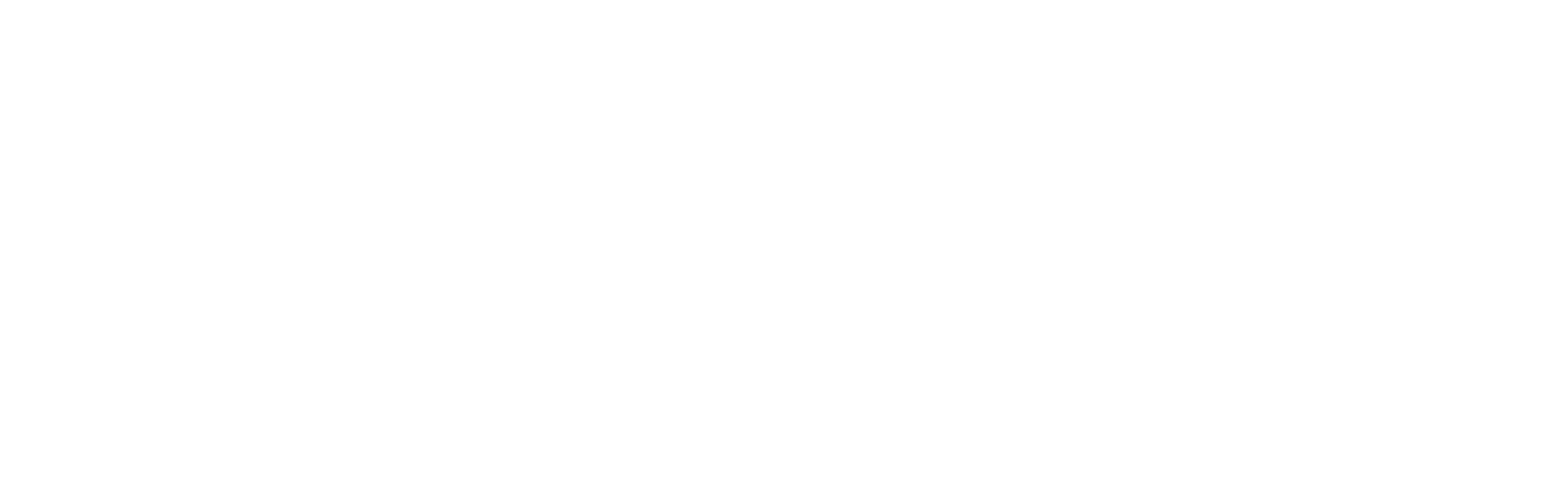
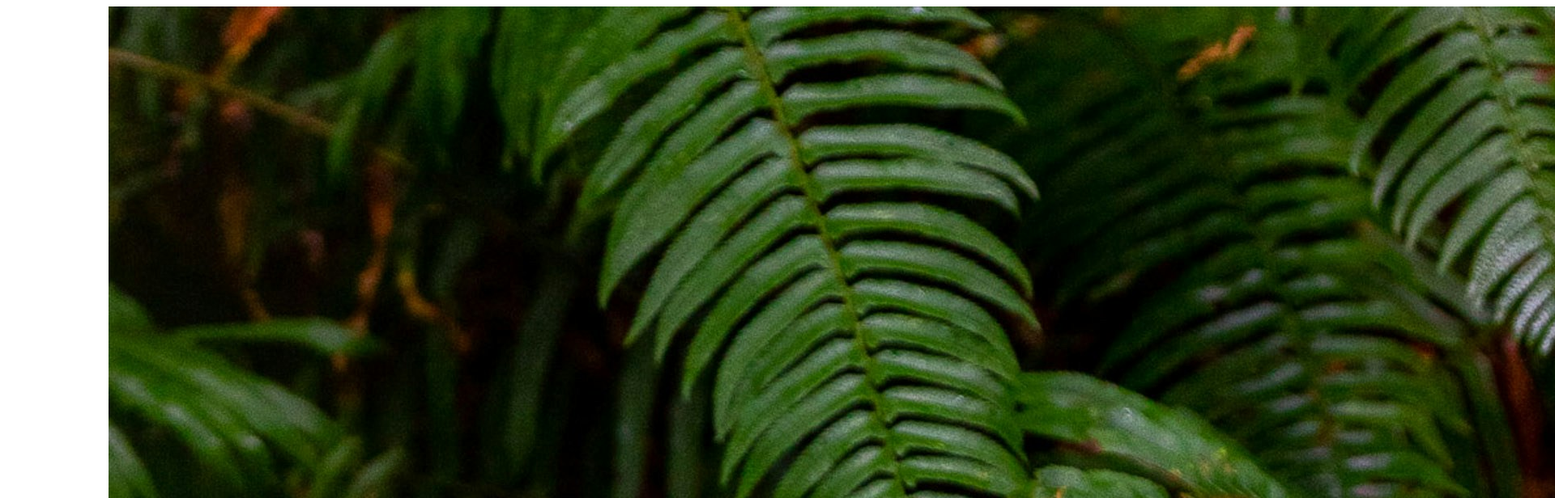
Before and after one commit to sudeepkhadka-hub/sign-up-form, a plain HTML site: page index.html in a window 1280 px wide. Shown: the top 616 px of the page at 81% size, 1920 px wide, since content can reach past the window. Drawn offline with Linux system fonts and the light colour scheme.

Commit message:
first commit

```diff
--- a/index.html
+++ b/index.html
@@ -4,6 +4,20 @@
     <meta charset="UTF-8" />
     <meta name="viewport" content="width=device-width, initial-scale=1.0" />
     <title>form</title>
+    <link rel="stylesheet" href="style.css" />
   </head>
-  <body></body>
+  <body>
+    <div class="wrapper">
+      <div class="hero-section">
+        <div class="wallpaper">
+          <div id="img"><img  src="/halie-west-25xggax4bSA-unsplash.jpg" alt="" /></div>
+        </div>
+        <div class="form">
+          <div class="ok">sec1</div>
+          <div class="ok">sec1</div>
+          <div class="ok">sec1</div>
+        </div>
+      </div>
+    </div>
+  </body>
 </html>
--- a/style.css
+++ b/style.css
@@ -0,0 +1,18 @@
+.wrapper {
+    height: 100vh;
+    width: 80%;
+    margin-top: 0%;
+    margin: auto;
+    background-color: black;
+}
+
+.hero-section {
+    display: flex;
+    flex-direction: row;
+}
+
+#img{
+    overflow: hidden;
+    height: auto;
+    width: auto;
+}
```
Also changed, not shown: Norse-Bold.otf (added), halie-west-25xggax4bSA-unsplash.jpg (added).
